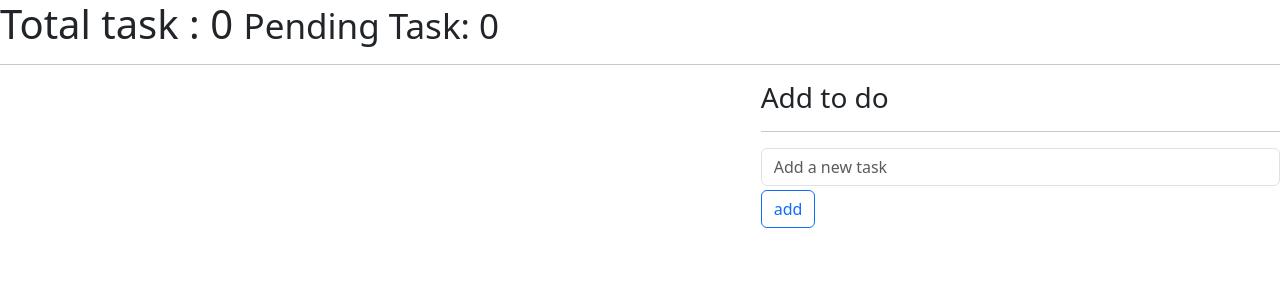
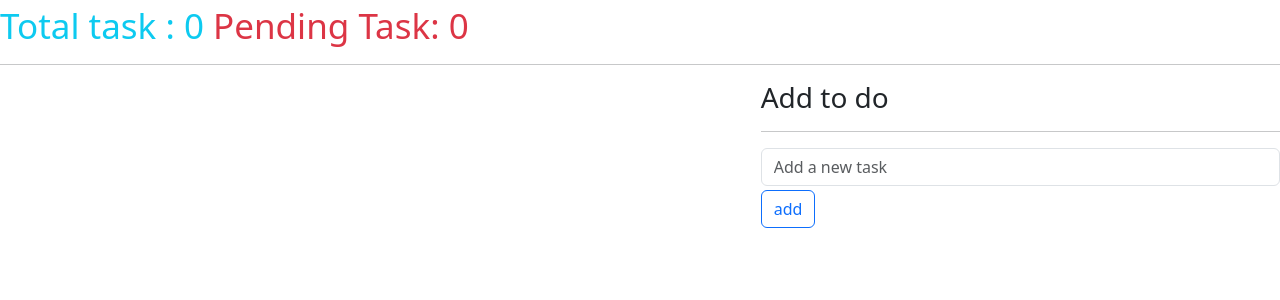
Before and after one commit to jeune07/Focusforge, a React (Vite) app: page / in a window 1280 px wide. Shown: the top 300 px of the page. Built offline with nearby package versions, Linux system fonts and the light colour scheme.

Commit message:
adicionals style aded

```diff
--- a/src/focus/TodoApp.jsx
+++ b/src/focus/TodoApp.jsx
@@ -59,7 +59,7 @@ const TodoApp = () => {
 
   return (
     <div>
-     <h1>Total task : {todos.length} <small>Pending Task: {todos.filter(todo=> !todo.done).length }</small></h1>
+     <h1 className=''><small className='text-info'>Total task : {todos.length} </small> <small className='text-danger'>Pending Task: {todos.filter(todo=> !todo.done).length }</small></h1>
      <hr />
      <div className="row">
       <div className="col-7">
```
